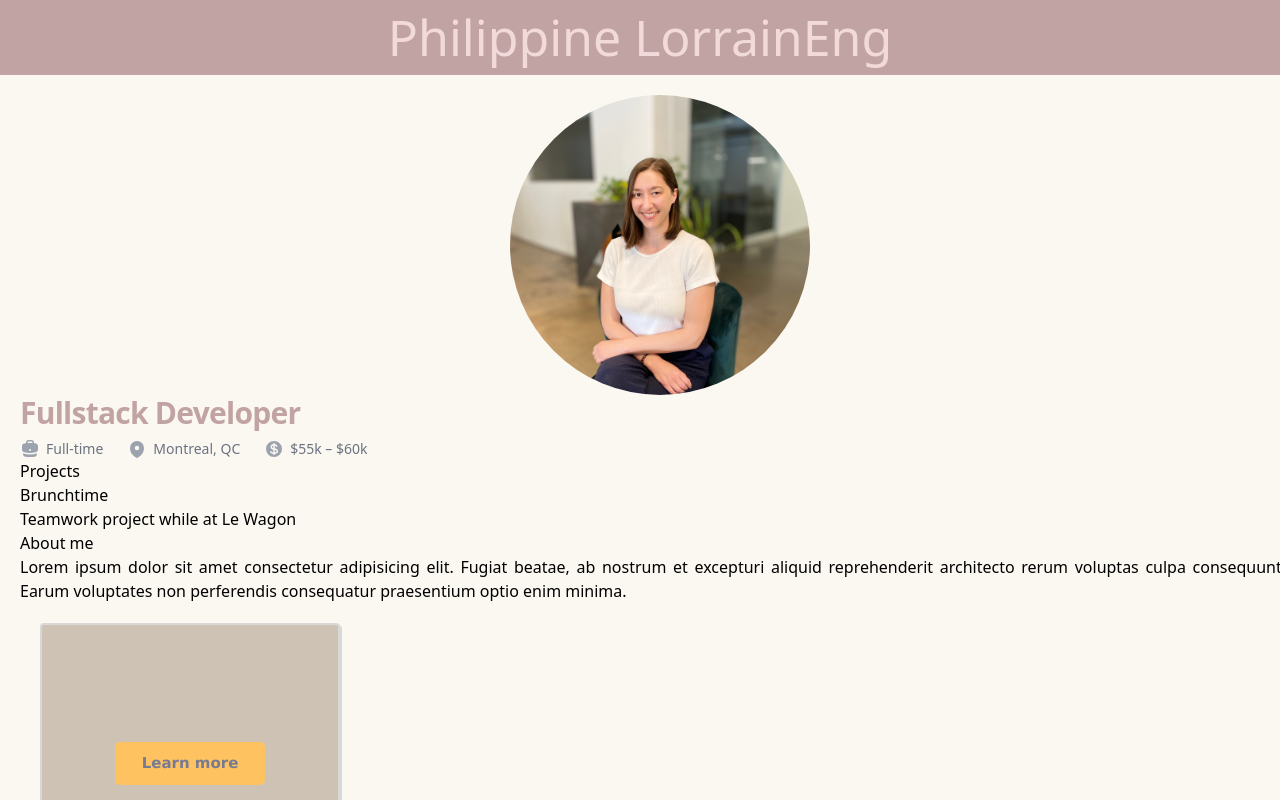
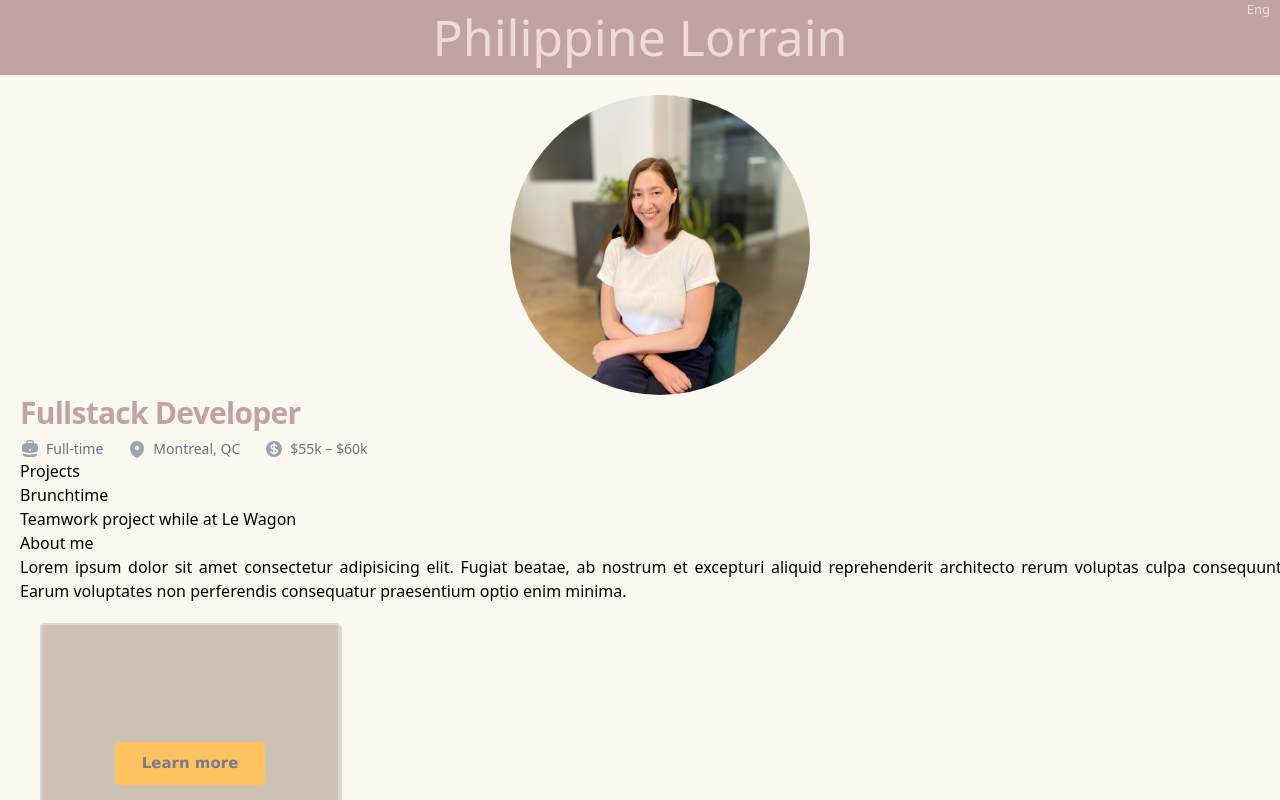
Before and after one commit to Plorrain/my-own-personnal-app, a React (Create React App) app: page / in a window 1280 px wide. Shown: the top 800 px of the page. Built offline with nearby package versions, Linux system fonts and the light colour scheme.

Commit message:
css: modified font of translation button + positioned it on the right --> still needs to be at the bottom of banner

```diff
--- a/src/index.css
+++ b/src/index.css
@@ -37,6 +37,11 @@ body {
   display:flex;
   justify-content: flex-end;
   color: #f2dada;
+  position: absolute;
+  right: 10px;
+  font-size: small;
+  /* below: this bit of position needs to be fixed */
+  top: 0px;
 
 }
 
```
